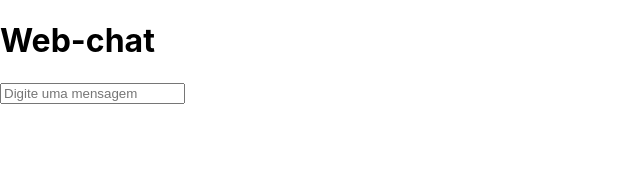
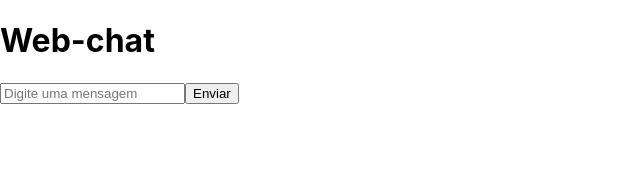
Before and after one commit to matheustkaczyk/web-chat-react, a React (Vite) app: page / in a window 1280 px wide. Shown: the top 173 px of the page, without its empty margins (0-640 px from the left). Built offline with nearby package versions, Linux system fonts and the light colour scheme; no server answers.

Commit message:
feat: fazendo ao clicar no botao enviar emitir para o socket evento de chat message enviando payload, ainda nao esta funcionando

```diff
--- a/src/pages/Chat.tsx
+++ b/src/pages/Chat.tsx
@@ -1,5 +1,6 @@
-import { ChangeEvent } from 'react';
+import { ChangeEvent, useState } from 'react';
 import { io } from 'socket.io-client';
+import Button from '../components/Button';
 
 import Header from '../components/Header';
 import Input from '../components/Input';
@@ -7,8 +8,15 @@ import Input from '../components/Input';
 const Chat = () => {
   const socket = io('http://localhost:3001', { transports: ['websocket', 'polling', 'flashsocket'] });
 
+  const [message, setMessage] = useState('');
+
   const handleInput = (e: ChangeEvent<HTMLInputElement>) => {
+    setMessage(e.target.value);
+  }
 
+  const handleClick = () => {
+    socket.emit('chat message', message);
+    setMessage('');
   }
 
   return (
@@ -17,7 +25,8 @@ const Chat = () => {
     <main>
       <form>
         <ul></ul>
-        <Input type="text" placeholder='Digite uma mensagem' onChange={(e) => handleInput(e)}  />
+        <Input type="text" placeholder='Digite uma mensagem' onChange={(e) => handleInput(e)} value={message}  />
+        <Button text='Enviar' type="button" onClick={() => handleClick()} />
       </form>
     </main>
     </>
```
